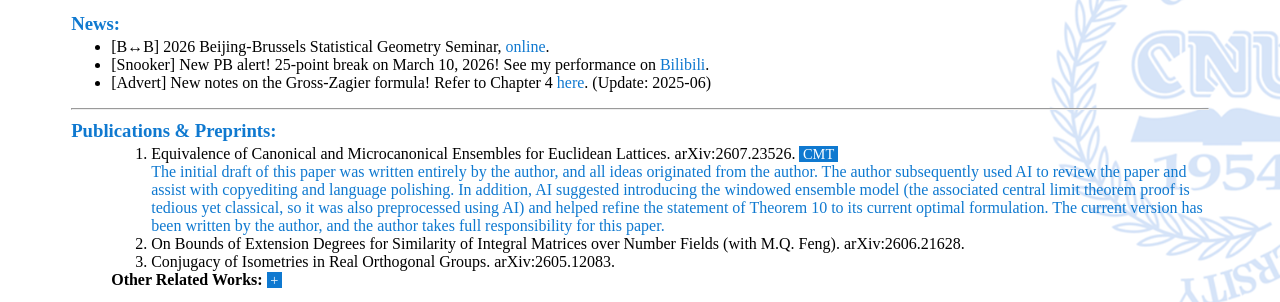
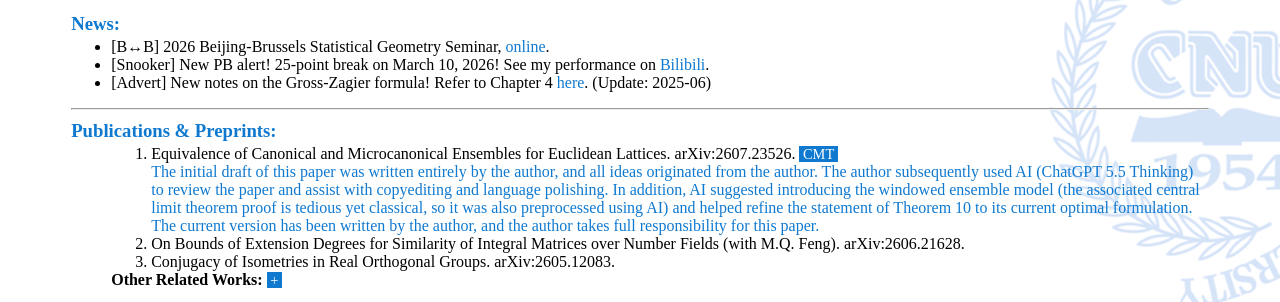
Before and after one commit to ZiyangZhu/home, a plain HTML site: page index.html in a window 1280 px wide. Both pictures are taken after a click on the element "CMT". Shown: the part 447-749 px from the top of the page. Drawn offline with Linux system fonts and the light colour scheme.

Commit message:
Update index.html

```diff
--- a/index.html
+++ b/index.html
@@ -106,7 +106,7 @@ mark {
 <ul><ol>
 <li>Equivalence of Canonical and Microcanonical Ensembles for Euclidean Lattices. arXiv:2607.23526. <mark onclick="toggle_visibility('ensemble')">&nbsp;CMT&nbsp;</mark></li>
   <div id="ensemble" class="toshow" style="display:none; color: var(--theme-color)">
-  The initial draft of this paper was written entirely by the author, and all ideas originated from the author. The author subsequently used AI to review the paper and assist with copyediting and language polishing. In addition, AI suggested introducing the windowed ensemble model (the associated central limit theorem proof is tedious yet classical, so it was also preprocessed using AI) and helped refine the statement of Theorem 10 to its current optimal formulation. The current version has been written by the author, and the author takes full responsibility for this paper.
+  The initial draft of this paper was written entirely by the author, and all ideas originated from the author. The author subsequently used AI (ChatGPT 5.5 Thinking) to review the paper and assist with copyediting and language polishing. In addition, AI suggested introducing the windowed ensemble model (the associated central limit theorem proof is tedious yet classical, so it was also preprocessed using AI) and helped refine the statement of Theorem 10 to its current optimal formulation. The current version has been written by the author, and the author takes full responsibility for this paper.
   </div>
 <li>On Bounds of Extension Degrees for Similarity of Integral Matrices over Number Fields (with M.Q. Feng). arXiv:2606.21628.</li>
 <li>Conjugacy of Isometries in Real Orthogonal Groups. arXiv:2605.12083.</li>
```
